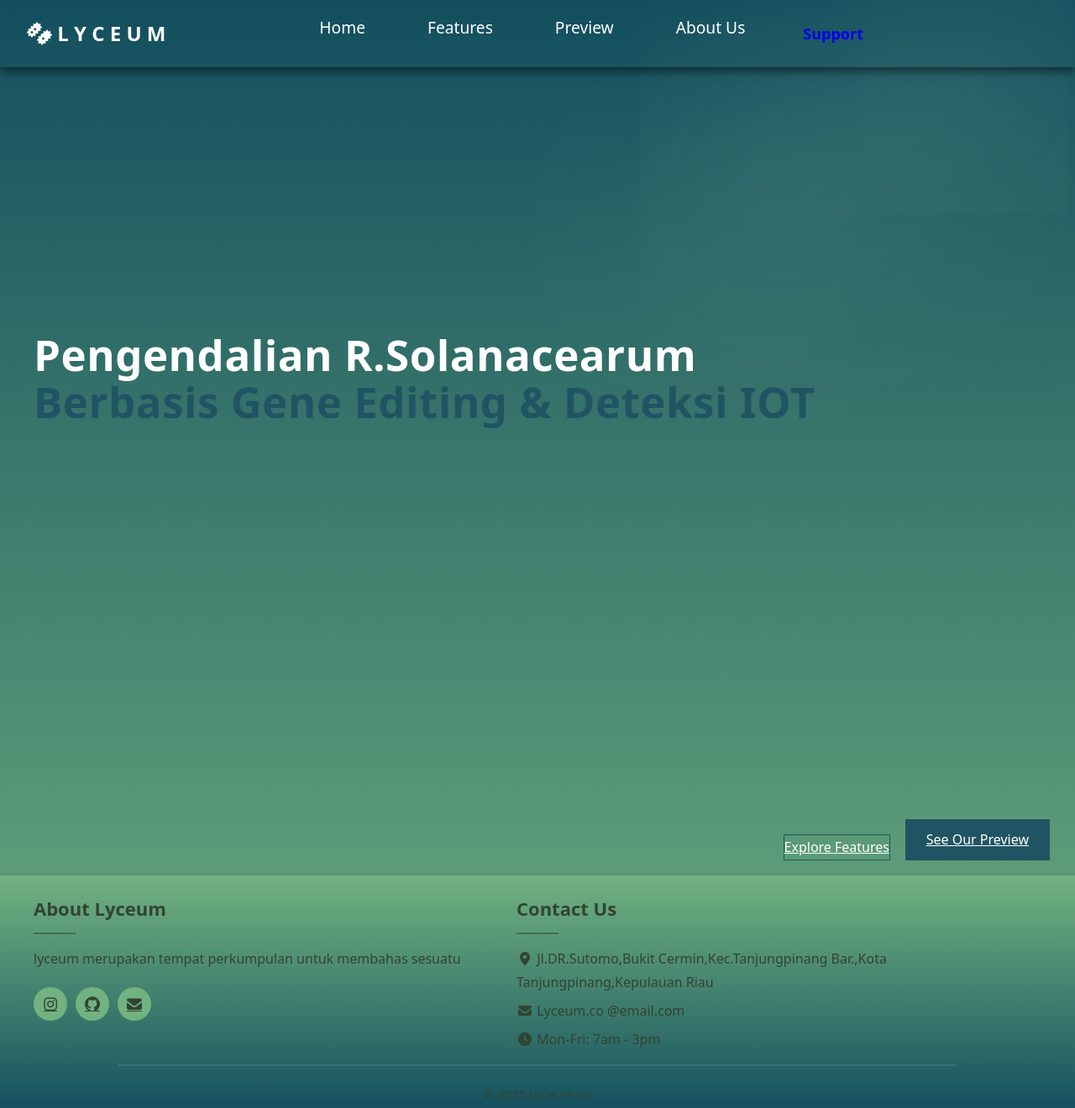
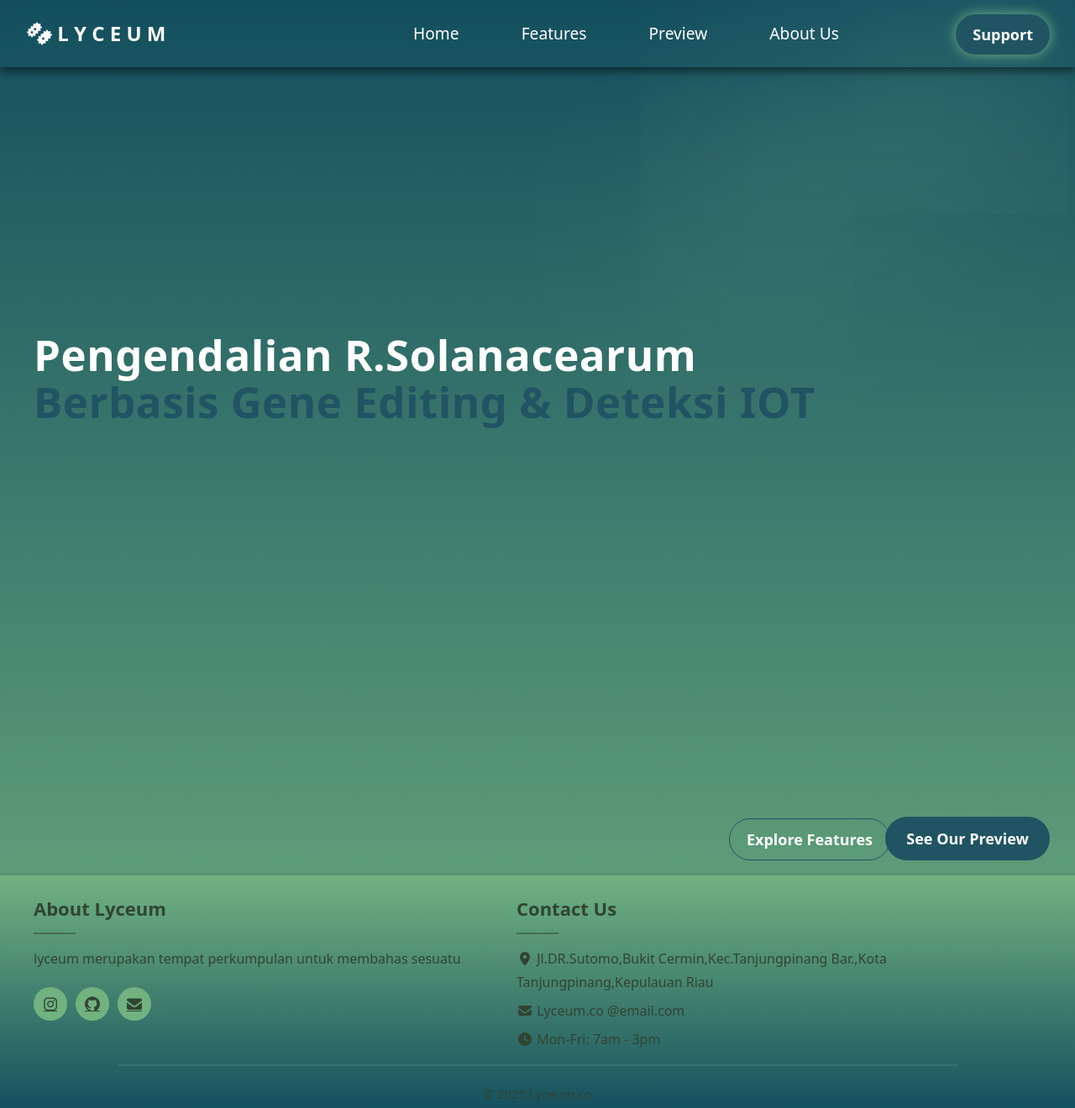
Before and after one commit to janicecarissa29/LYCEUM-Team, a plain HTML site: page index.html in a window 1280 px wide. Shown: the whole page at 84% size. Drawn offline with Linux system fonts and the light colour scheme; a web font is replaced by a local one.

Commit message:
Update styles.css

```diff
--- a/styles.css
+++ b/styles.css
@@ -186,9 +186,29 @@ body{
   cursor:pointer;
   border:none;
   font-size:18px;
+  background-color:var(--bg-color);
+  box-shadow: 0 0 15px #71b280;
+  color:white;
+  right:30px;
+  bottom:15px;
+  position:absolute;
+}
+
+.btn:hover{
+  background-color: #134e5e;
+  box-shadow: 0 0 35px #71b280;
 }
 
 .btn-secondary{
+  display:inline-block;
+  padding:8px 20px;
+  border-radius:30px;
+  text-decoration:none;
+  font-weight:600;
+  transition: all 0.2s ease;
+  cursor:pointer;
+  border:none;
+  font-size:18px;
   background-color:var(--bg-color);
   color:white;
   padding:10px 25px;
@@ -209,6 +229,15 @@ body{
 }
 
 .btn-primary{
+  display:inline-block;
+  padding:8px 20px;
+  border-radius:30px;
+  text-decoration:none;
+  font-weight:600;
+  transition: all 0.2s ease;
+  cursor:pointer;
+  border:none;
+  font-size:18px;
   position:absolute;
   bottom:15px;
   right:220px;
@@ -372,3 +401,4 @@ transform:translateY(-3px);
     }
 
   }
+  }
```
